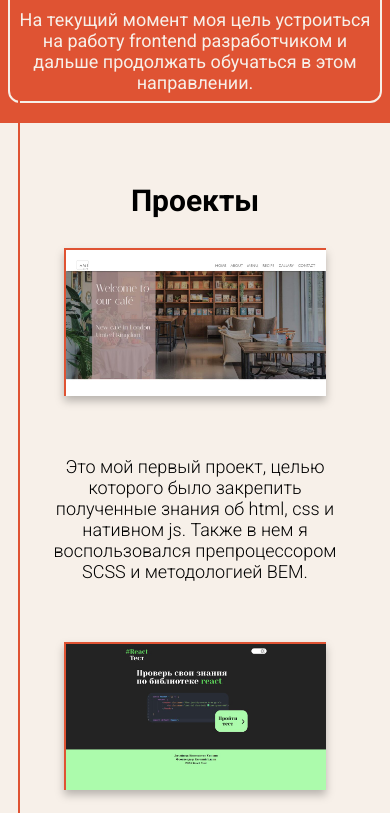
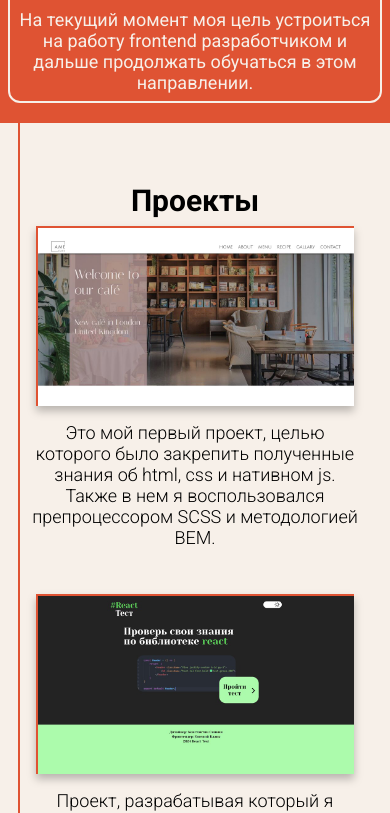
Before and after one commit to blank-evgeniy/my-portfolio, a React (Vite) app: page / in a window 390 px wide. Shown: the part 1420-2233 px from the top of the page. Built offline with nearby package versions, Linux system fonts and the light colour scheme; the HTML template or start-up script is replaced by a standard one.

Commit message:
Fixed the mobile adaptation

```diff
--- a/src/components/About/Style.scss
+++ b/src/components/About/Style.scss
@@ -1,8 +1,6 @@
 @import './../../styles/vars';
 
 .about {
-    margin: 0 auto;
-
     color: $main-color;
     background-color: $accent-color;
 
@@ -16,7 +14,7 @@
         align-items: center;
         gap: 100px;
 
-        padding: 120px 60px;
+        padding: 120px;
     }
 
     &__description {
--- a/src/components/DetailProject/Style.scss
+++ b/src/components/DetailProject/Style.scss
@@ -57,10 +57,6 @@
             height: 240px;
             padding: 4px;
         }
-
-        &__link {
-
-        }
     }
 }
 
--- a/src/components/Modal/Style.scss
+++ b/src/components/Modal/Style.scss
@@ -27,6 +27,8 @@
 
 .modal__content {
     max-width: 95%;
+    max-height: 95%;
+    overflow: auto;
     padding: 32px;
     border-radius: 16px;
     background-color: $main-color;
--- a/src/components/Projects/Style.scss
+++ b/src/components/Projects/Style.scss
@@ -17,7 +17,7 @@
         &::before {
             content: "";
             display: block;
-            height: 100%;
+            height: calc(100% - 60px);
             position: absolute;
             right: 95%;
             bottom: 60px;
--- a/src/components/ProjectsList/Style.scss
+++ b/src/components/ProjectsList/Style.scss
@@ -39,11 +39,27 @@
 @include  mediaLaptop{
     .project {
         flex-direction: column-reverse;
-        gap: 60px;
+        gap: 16px;
         padding: 30px;
 
         &__photo {
             width: 90%;
         }
+
+        &__description {
+            padding-bottom: 30px;
+        }
+
     }
 }
+
+@include  mediaTablet{
+    .project {
+        padding: 8px;
+
+        &__photo {
+            width: 95%;
+        }
+
+    }
+}
```
